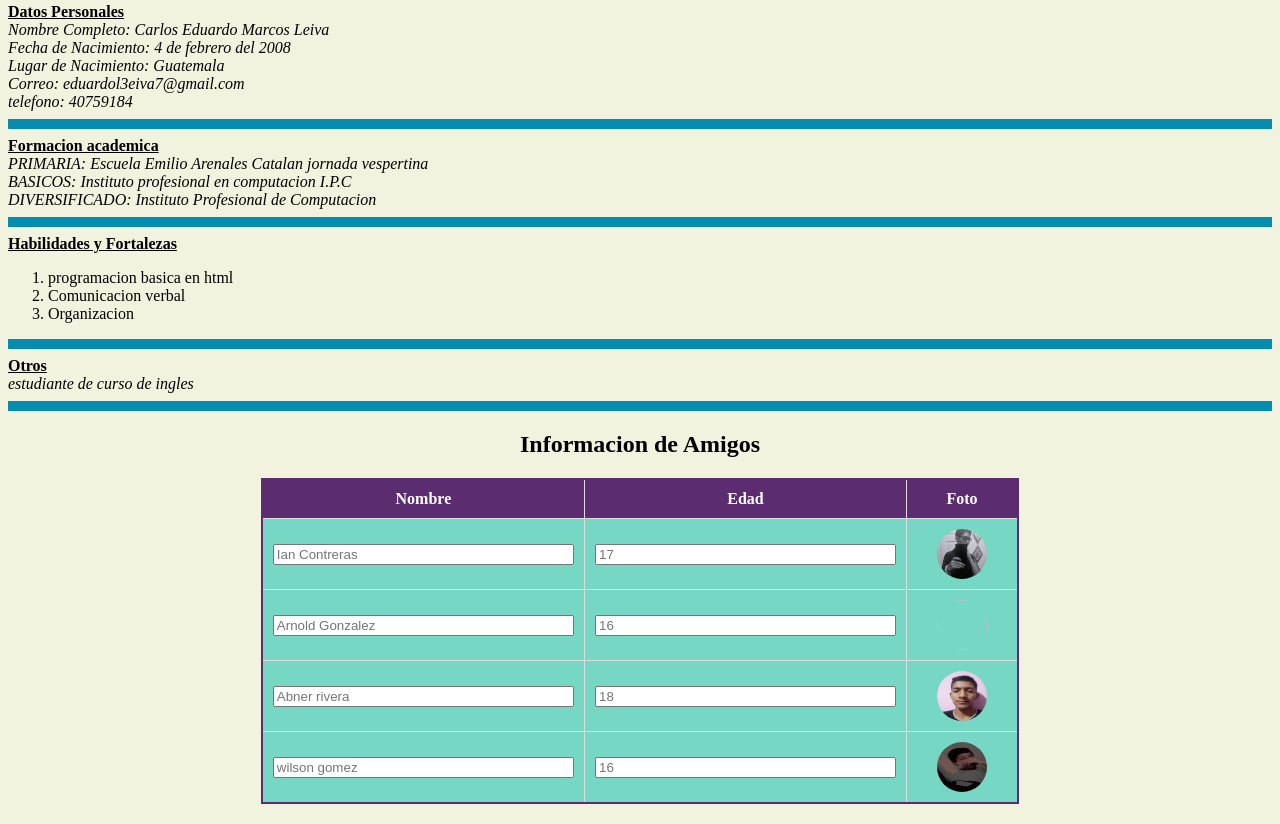
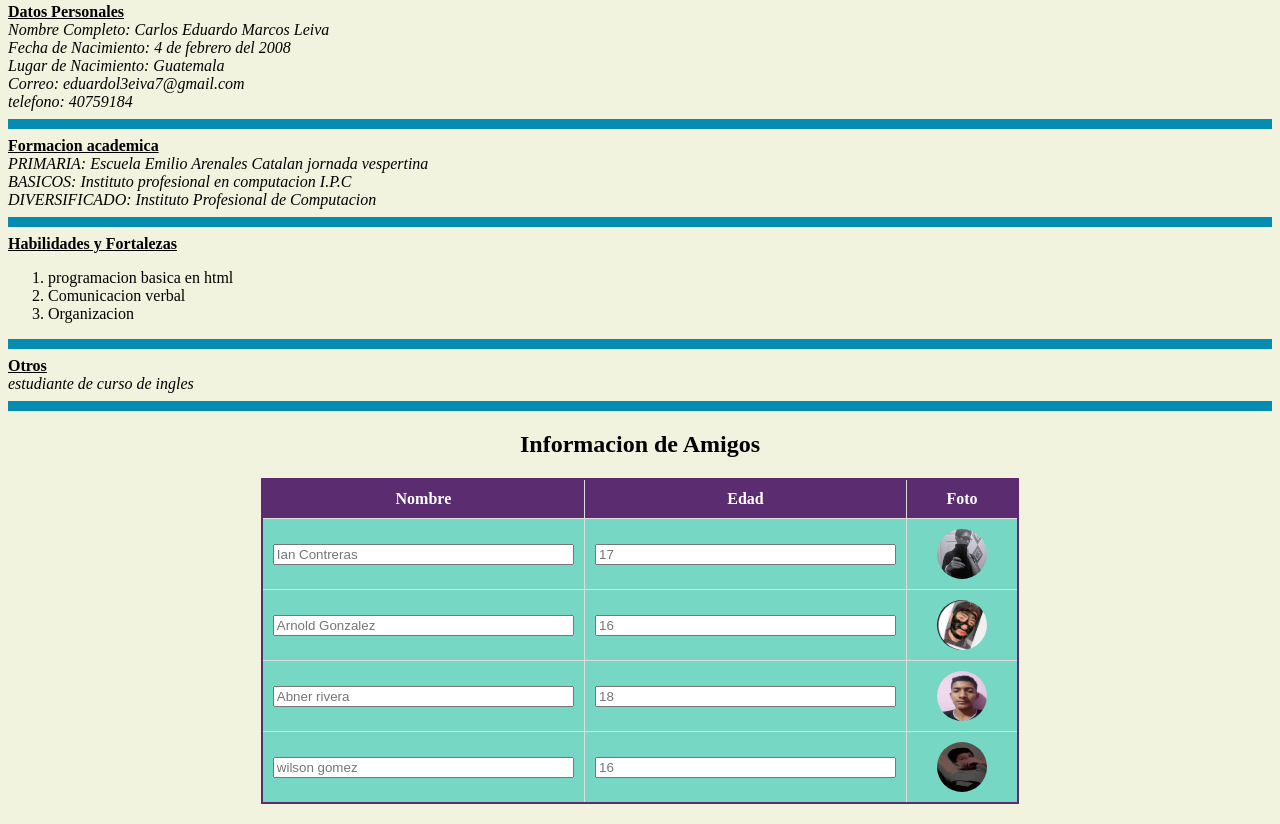
Before and after one commit to Eduardroid2/Curriculum, a plain HTML site: page index.html in a window 1280 px wide. Shown: the part 683-1507 px from the top of the page. Drawn offline with Linux system fonts and the light colour scheme.

Commit message:
Update index.html

```diff
--- a/index.html
+++ b/index.html
@@ -88,7 +88,7 @@
         <tr>
             <td><input type="text" name="nombre2" placeholder="Arnold Gonzalez"></td>
             <td><input type="number" name="edad2" placeholder="16"></td>
-            <td><img scr="arnold.jpg"></td>
+            <td><img src="arnold.jpg"></td>
         </tr>
         <tr>
             <td><input type="text" name="nombre3" placeholder="Abner rivera"></td>
```
